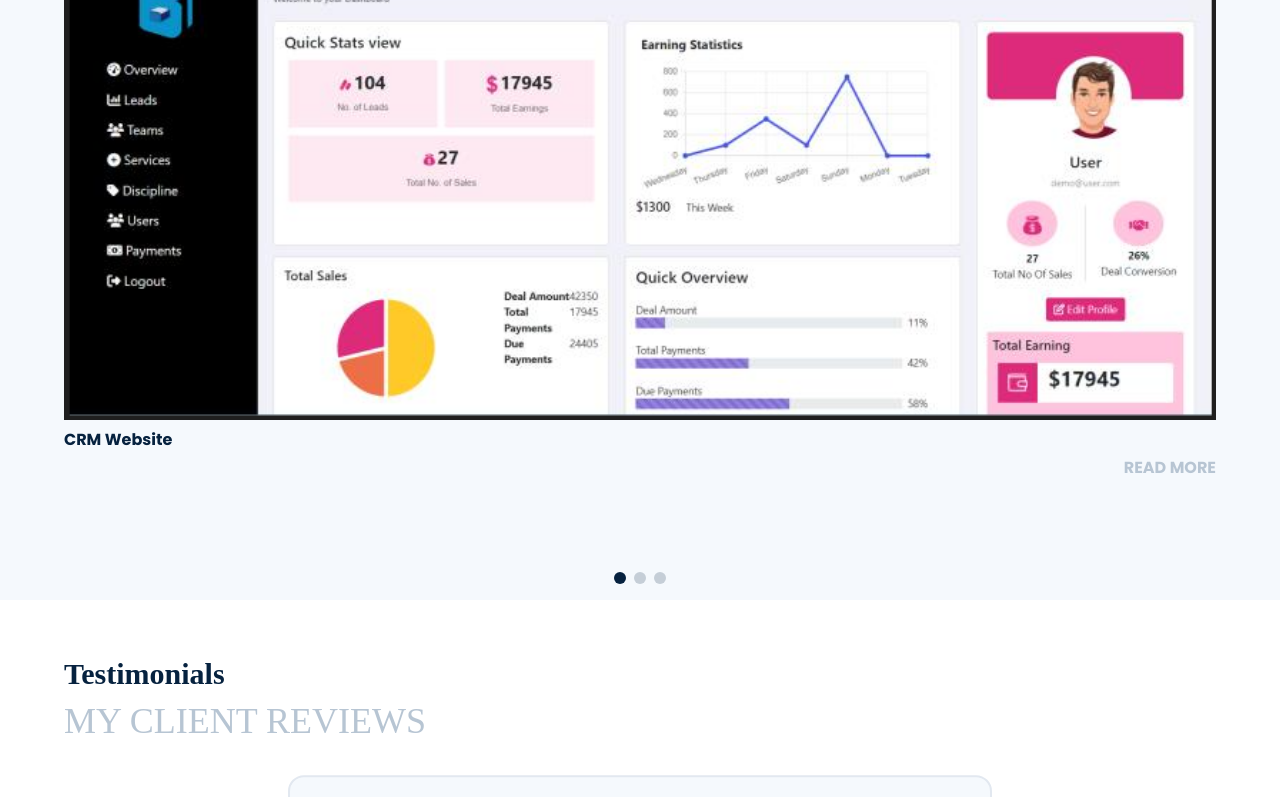
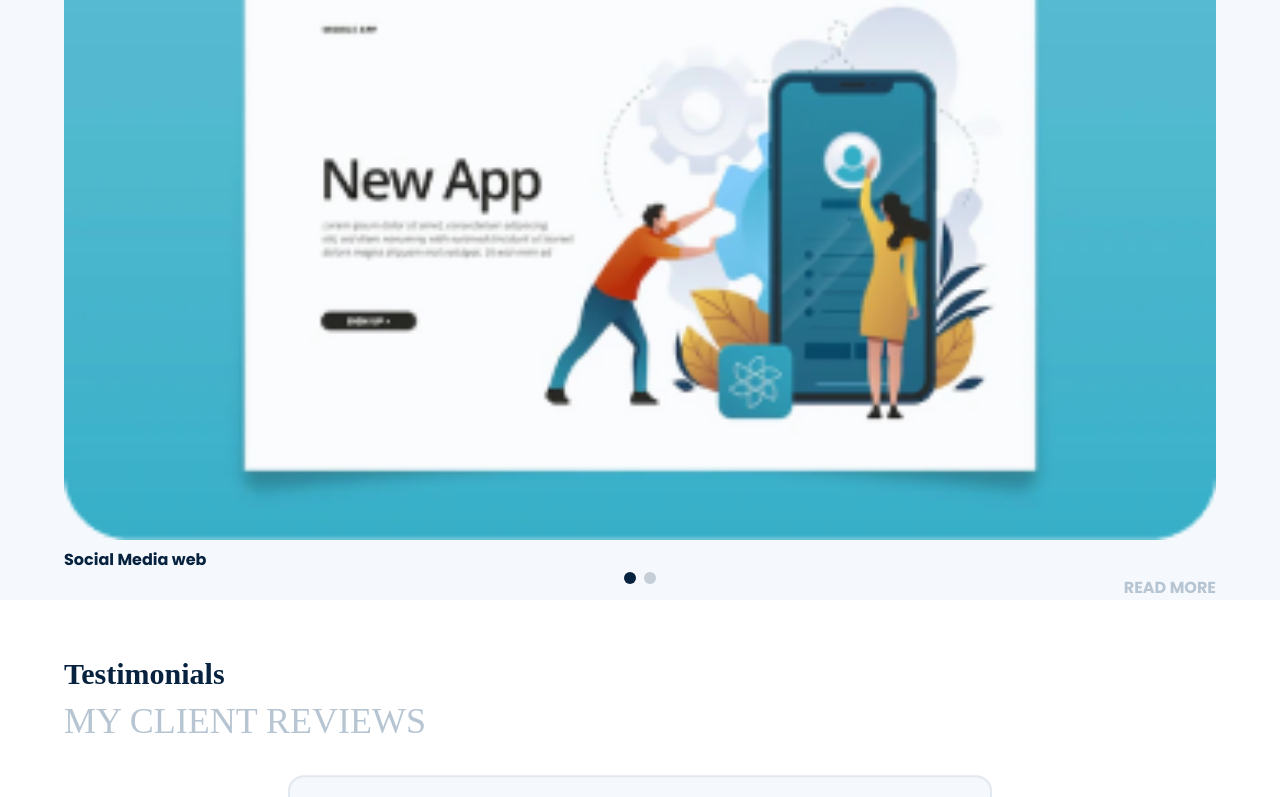
Before and after one commit to omprakash104/portfolio_react-vite, a React (Vite) app: page / in a window 1280 px wide. Shown: the part 2080-2877 px from the top of the page. Built offline with nearby package versions, Linux system fonts and the light colour scheme; a web font is replaced by a local one.

Commit message:
project 1 commented

```diff
--- a/src/Content.js
+++ b/src/Content.js
@@ -12,7 +12,7 @@ import services_logo1 from "./assets/images/Services/logo1.png";
 import services_logo2 from "./assets/images/Services/logo2.png";
 import services_logo3 from "./assets/images/Services/logo3.png";
 
-import project1 from "./assets/images/projects/crm.png";
+// import project1 from "./assets/images/projects/crm.png";
 import project2 from "./assets/images/projects/img2.png";
 import project3 from "./assets/images/projects/img3.png";
 import person_project from "./assets/images/projects/person.png";
@@ -142,10 +142,10 @@ export const content = {
     subtitle: "MY CREATION",
     image: person_project,
     project_content: [
-      {
-        title: "CRM Website",
-        image: project1,
-      },
+      // {
+      //   title: "CRM Website",
+      //   image: project1,
+      // },
       {
         title: "Social Media web",
         image: project2,
```
